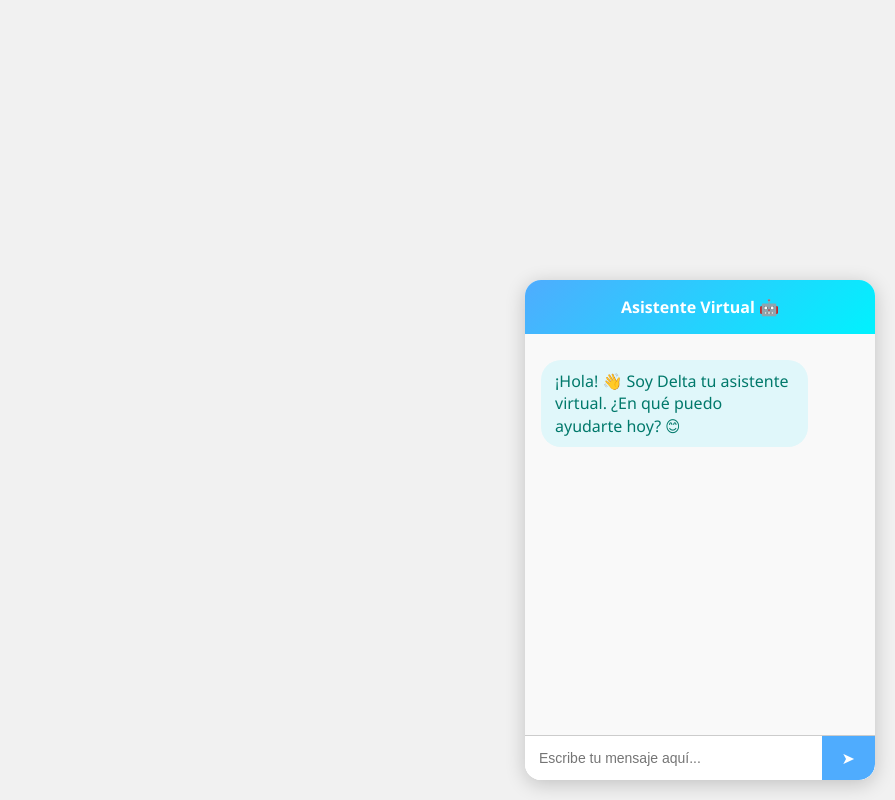
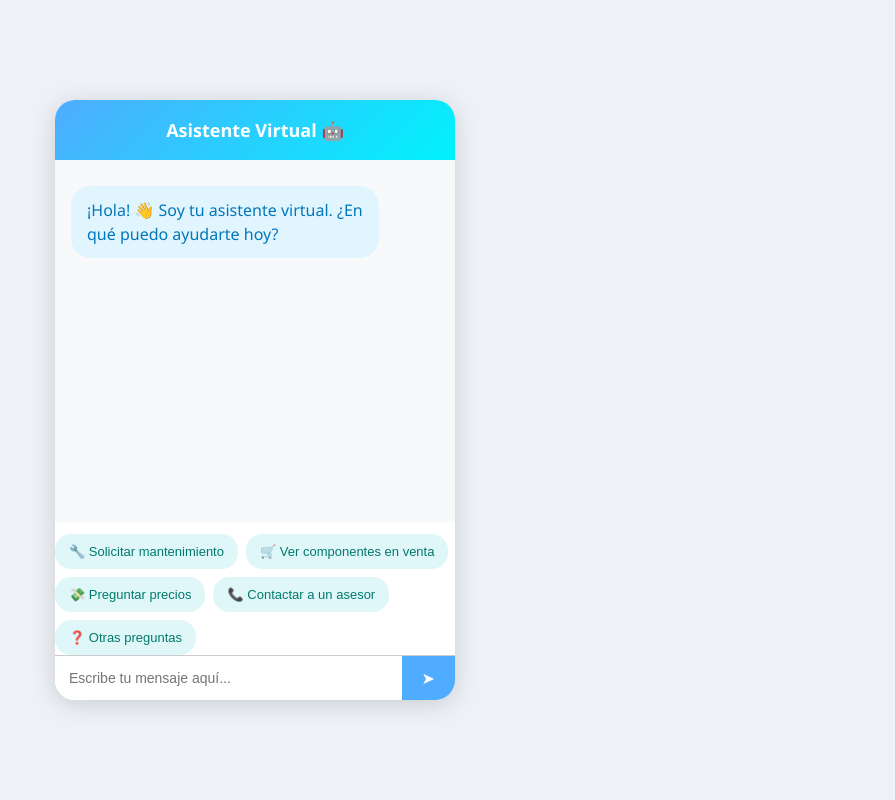
Before and after one commit to DanC75/Chatbot, a plain HTML site: page index.html in a window 1280 px wide. Shown: the whole page, without its empty margins (385-1280 px from the left). Drawn offline with Linux system fonts and the light colour scheme.

Commit message:
Update index.html

```diff
--- a/index.html
+++ b/index.html
@@ -3,36 +3,36 @@
 <head>
   <meta charset="UTF-8">
   <meta name="viewport" content="width=device-width, initial-scale=1">
-  <title>Chatbot Amigable</title>
+  <title>Asistente de Soporte</title>
   <style>
     body {
-      font-family: 'Segoe UI', Tahoma, Geneva, Verdana, sans-serif;
+      font-family: 'Segoe UI', sans-serif;
       margin: 0;
       padding: 0;
-      background: #f1f1f1;
+      background: #eef1f5;
+      display: flex;
+      justify-content: center;
+      align-items: center;
+      height: 100vh;
     }
 
     #chatbot-container {
-      position: fixed;
-      bottom: 20px;
-      right: 20px;
-      width: 350px;
-      height: 500px;
+      width: 400px;
+      height: 600px;
       background: #fff;
-      border-radius: 16px;
-      box-shadow: 0 4px 20px rgba(0, 0, 0, 0.2);
+      border-radius: 20px;
+      box-shadow: 0 4px 24px rgba(0,0,0,0.15);
       display: flex;
       flex-direction: column;
       overflow: hidden;
-      z-index: 999;
     }
 
     #chatbot-header {
       background: linear-gradient(135deg, #4facfe 0%, #00f2fe 100%);
       color: white;
-      padding: 16px;
+      padding: 18px;
+      font-size: 18px;
       font-weight: bold;
-      font-size: 16px;
       text-align: center;
     }
 
@@ -40,27 +40,27 @@
       flex: 1;
       padding: 16px;
       overflow-y: auto;
-      background: #f9f9f9;
+      background: #f7f9fb;
     }
 
     .message {
       margin: 10px 0;
-      padding: 10px 14px;
+      padding: 12px 16px;
       border-radius: 20px;
       max-width: 75%;
-      line-height: 1.4;
+      line-height: 1.5;
     }
 
     .bot {
-      background: #e0f7fa;
+      background: #e1f5fe;
+      color: #0277bd;
       align-self: flex-start;
-      color: #00796b;
     }
 
     .user {
       background: #d1c4e9;
+      color: #4a148c;
       align-self: flex-end;
-      color: #4a148c;
     }
 
     #input-area {
@@ -74,7 +74,7 @@
       border: none;
       padding: 14px;
       font-size: 14px;
-      border-radius: 0 0 0 16px;
+      border-radius: 0;
     }
 
     #send-button {
@@ -84,11 +84,32 @@
       padding: 0 20px;
       cursor: pointer;
       font-size: 16px;
-      border-radius: 0 0 16px 0;
     }
 
     #send-button:hover {
       background: #00c6ff;
+    }
+
+    .prompt-buttons {
+      display: flex;
+      flex-wrap: wrap;
+      gap: 8px;
+      margin-top: 12px;
+    }
+
+    .prompt-button {
+      padding: 10px 14px;
+      border-radius: 16px;
+      background-color: #e0f7fa;
+      border: none;
+      cursor: pointer;
+      font-size: 13px;
+      color: #00796b;
+      transition: background-color 0.3s;
+    }
+
+    .prompt-button:hover {
+      background-color: #b2ebf2;
     }
   </style>
 </head>
@@ -96,7 +117,16 @@
 
 <div id="chatbot-container">
   <div id="chatbot-header">Asistente Virtual 🤖</div>
-  <div id="chat-area"></div>
+  <div id="chat-area" id="chat"></div>
+
+  <div class="prompt-buttons" id="prompts">
+    <button class="prompt-button">🔧 Solicitar mantenimiento</button>
+    <button class="prompt-button">🛒 Ver componentes en venta</button>
+    <button class="prompt-button">💸 Preguntar precios</button>
+    <button class="prompt-button">📞 Contactar a un asesor</button>
+    <button class="prompt-button">❓ Otras preguntas</button>
+  </div>
+
   <div id="input-area">
     <input type="text" id="user-input" placeholder="Escribe tu mensaje aquí...">
     <button id="send-button">➤</button>
@@ -107,13 +137,7 @@
   const chatArea = document.getElementById('chat-area');
   const userInput = document.getElementById('user-input');
   const sendButton = document.getElementById('send-button');
-
-  // Mostrar mensaje de bienvenida automático
-  window.onload = () => {
-    setTimeout(() => {
-      appendMessage("¡Hola! 👋  Soy Delta tu asistente virtual. ¿En qué puedo ayudarte hoy? 😊", "bot");
-    }, 500);
-  };
+  const prompts = document.querySelectorAll('.prompt-button');
 
   function appendMessage(text, sender) {
     const msg = document.createElement('div');
@@ -126,35 +150,51 @@
   function getBotResponse(input) {
     const text = input.toLowerCase();
 
-    if (text.includes("hola") || text.includes("buenas")) {
-      return "¡Hola! ¿En qué puedo ayudarte hoy?";
-    } else if (text.includes("mantenimiento")) {
-      return "Ofrecemos mantenimiento para computadoras, laptops, impresoras y sistemas de climatización. ¿Qué necesitas revisar?";
-    } else if (text.includes("venta") || text.includes("componente")) {
-      return "Contamos con discos duros, SSDs, memorias RAM, fuentes, ventiladores y más. ¿Qué estás buscando?";
+    if (text.includes("mantenimiento")) {
+      return "Claro, ofrecemos mantenimiento para computadoras, laptops y climatización. ¿Qué equipo necesitas revisar?";
+    } else if (text.includes("venta") || text.includes("componentes")) {
+      return "Vendemos discos duros, memorias RAM, fuentes de poder, ventiladores y más. ¿Te interesa algo específico?";
     } else if (text.includes("precio")) {
-      return "Para darte un precio exacto, dime qué componente o servicio te interesa.";
-    } else if (text.includes("gracias")) {
-      return "¡Con mucho gusto! 😊 Si tienes más preguntas, aquí estaré.";
-    } else if (text.includes("humano") || text.includes("asesor")) {
-      return "En breve te contactará un asesor humano. También puedes escribirnos al WhatsApp +123456789.";
+      return "¿Sobre qué producto o servicio quieres conocer el precio?";
+    } else if (text.includes("asesor") || text.includes("contactar") || text.includes("humano")) {
+      return "Puedes hablar con un asesor llamando o escribiendo al WhatsApp: +123456789.";
+    } else if (text.includes("otros") || text.includes("pregunta")) {
+      return "Estoy aquí para ayudarte. Puedes preguntarme sobre nuestros horarios, formas de pago, garantías y más.";
     } else {
-      return "No entendí muy bien 😅. ¿Podrías indicarme si necesitas mantenimiento o estás buscando un componente?";
+      return "No entendí muy bien 😅. ¿Puedes reformularlo o elegir una opción de las sugerencias?";
     }
+  }
+
+  function sendUserMessage(message) {
+    appendMessage(message, 'user');
+    const response = getBotResponse(message);
+    setTimeout(() => appendMessage(response, 'bot'), 600);
   }
 
   sendButton.addEventListener('click', () => {
     const input = userInput.value.trim();
     if (!input) return;
-    appendMessage(input, 'user');
-    const response = getBotResponse(input);
-    setTimeout(() => appendMessage(response, 'bot'), 600);
+    sendUserMessage(input);
     userInput.value = '';
   });
 
   userInput.addEventListener('keypress', (e) => {
     if (e.key === 'Enter') sendButton.click();
   });
+
+  prompts.forEach(button => {
+    button.addEventListener('click', () => {
+      const text = button.textContent;
+      sendUserMessage(text);
+    });
+  });
+
+  // Mensaje automático de bienvenida
+  window.onload = () => {
+    setTimeout(() => {
+      appendMessage("¡Hola! 👋 Soy tu asistente virtual. ¿En qué puedo ayudarte hoy?", "bot");
+    }, 500);
+  };
 </script>
 
 </body>
```
